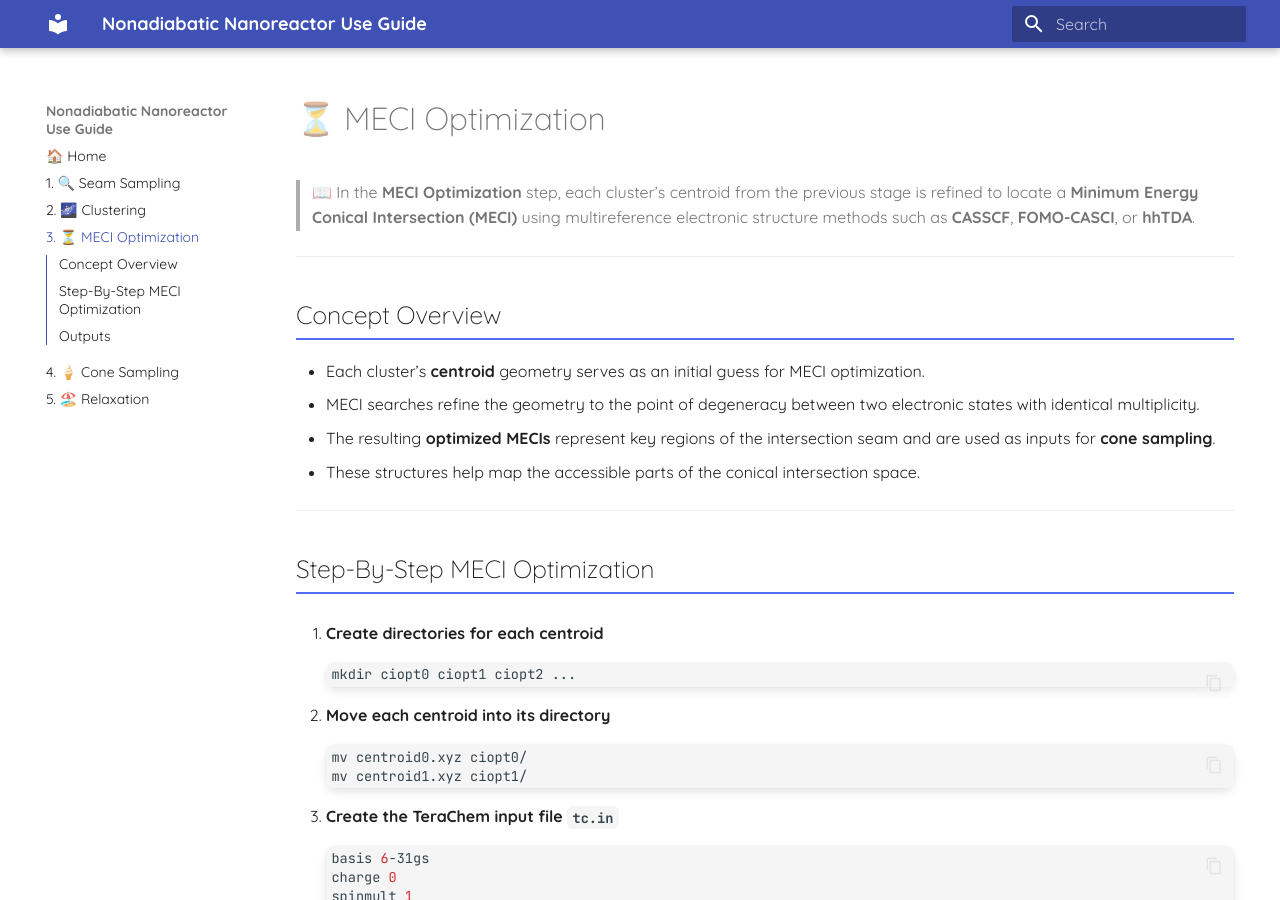
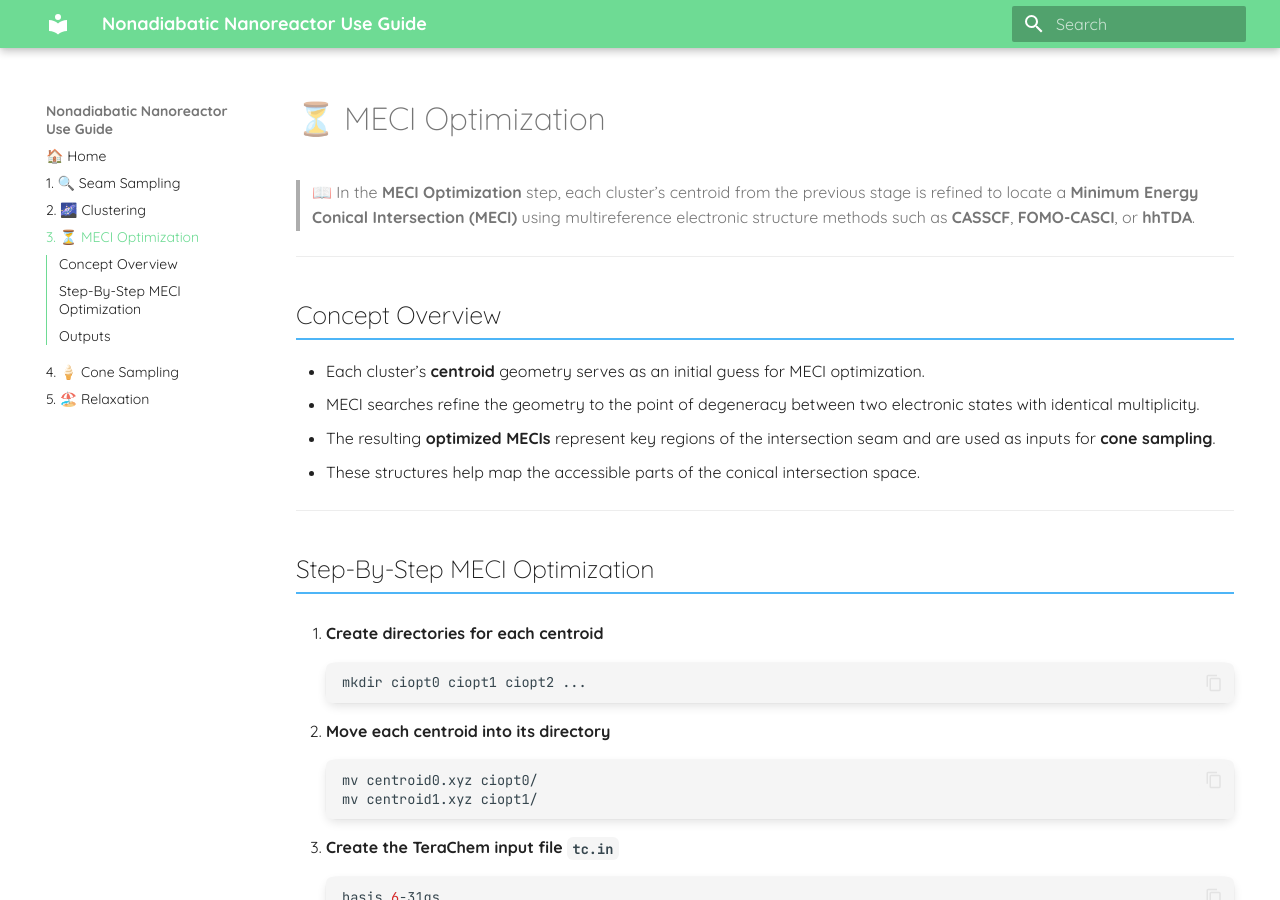
Before and after one commit to mads-2/nanr-mkdocs-only, an MkDocs documentation site: the page built from docs/3_meci_optimization.md, in a window 1280 px wide and 900 px high. Built offline with MkDocs 1.6.1 and Material for MkDocs 9.7.7, drawn with Linux system fonts in a browser that asks for light colours.

Commit message:
fixed error in css file

```diff
--- a/docs/styles/frutiger_aero.css
+++ b/docs/styles/frutiger_aero.css
@@ -1,4 +1,3 @@
-:root {
 :root {
   --md-primary-fg-color: #6edb94;      /* deeper mint */
   --md-accent-fg-color: #4db5f7;       /* saturated aero blue */
```
Also changed, not shown: site/1_seam_sampling/index.html, site/2_clustering/index.html, site/3_meci_optimization/index.html, site/404.html, site/4_cone_sampling/index.html, site/5_relaxation/index.html, site/index.html, site/search/search_index.json, site/styles/frutiger_aero.css.
